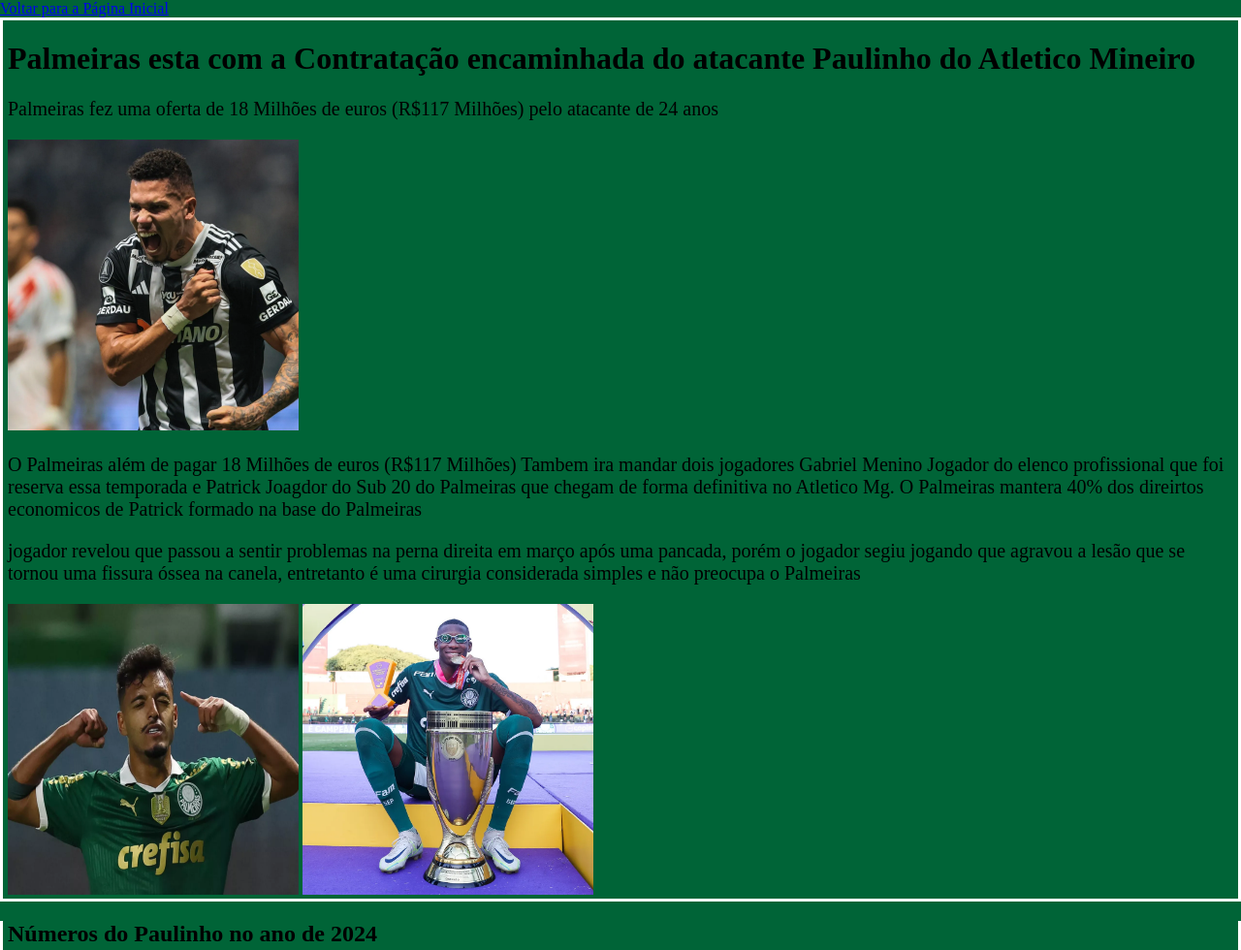
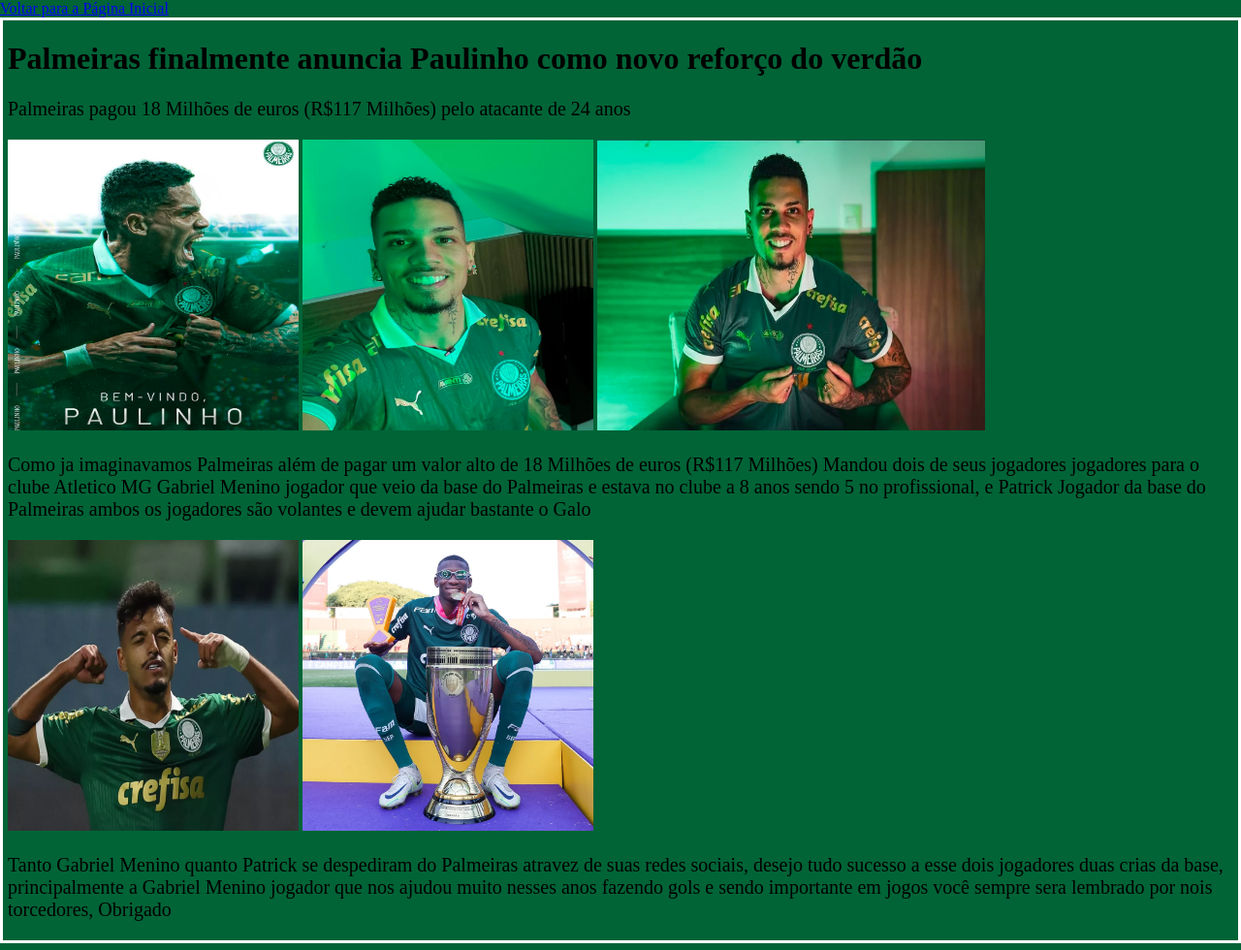
Before and after one commit to Verdao-Sempre/Noticia-2, a plain HTML site: page index.html in a window 1280 px wide. Shown: the top 980 px of the page at 97% size. Drawn offline with Linux system fonts and the light colour scheme.

Commit message:
Upload
Upload

```diff
--- a/index.html
+++ b/index.html
@@ -13,20 +13,24 @@
 </head>
 
 <body>
-    <a href="https://verdao-sempre.github.io/Verdao-sempre/">Voltar para a Página Inicial</a>
+    <a href="https://verdao-sempre.github.io/Verdao-Sempre/">Voltar para a Página Inicial</a>
     <div class="Noticia">
-        <h1>Palmeiras esta com a Contratação encaminhada do atacante Paulinho do Atletico Mineiro</h1>
-        <p>Palmeiras fez uma oferta de 18 Milhões de euros (R$117 Milhões) pelo atacante de 24 anos </p>
-        <img src="Paulinho.webp" alt="Paulinho" width="300px" height="300px">
-        <p>O Palmeiras além de pagar 18 Milhões de euros (R$117 Milhões) Tambem ira mandar dois jogadores
-            Gabriel Menino Jogador do elenco profissional que foi reserva essa temporada e
-            Patrick Joagdor do Sub 20 do Palmeiras que chegam de forma definitiva no Atletico Mg.
-            O Palmeiras mantera 40% dos direirtos economicos de Patrick formado na base do Palmeiras</p>
-            <p> jogador revelou que passou a sentir problemas na perna direita em março após uma pancada,
-                porém o jogador segiu jogando que agravou a lesão que se tornou uma fissura óssea na canela,
-                entretanto é uma cirurgia considerada simples e não preocupa o Palmeiras </p>
+        <h1>Palmeiras finalmente anuncia Paulinho como novo reforço do verdão</h1>
+        <p>Palmeiras pagou 18 Milhões de euros (R$117 Milhões) pelo atacante de 24 anos </p>
+        <img src="Paulinho anuncio.jpg" alt="Paulinho" width="300px" height="300px">
+        <img src="Paulinho2.jpg" alt="Gabriel Menino" width="300px" height="300px">
+        <img src="Paulinho3.jpg" alt="Patrick" width="400px" height="300px">
+        <p>Como ja imaginavamos Palmeiras além de pagar um valor alto de 18 Milhões de euros (R$117 Milhões)
+            Mandou dois de seus jogadores jogadores para o clube Atletico MG Gabriel Menino jogador que veio da base do Palmeiras e estava no clube
+            a 8 anos sendo 5 no profissional, e Patrick Jogador da base do Palmeiras ambos os jogadores são volantes e devem ajudar bastante o Galo
+        </p>
         <img src="Gabriel Menino.webp" alt="Gabriel Menino" width="300px" height="300px">
         <img src="Patrick.webp" alt="Patrick" width="300px" height="300px">
+            <p>Tanto Gabriel Menino quanto Patrick se despediram do Palmeiras atravez de suas redes sociais, desejo tudo sucesso a esse dois jogadores
+                duas crias da base, principalmente a Gabriel Menino jogador que nos ajudou muito nesses anos fazendo gols e sendo importante em jogos
+                você sempre sera lembrado por nois torcedores, Obrigado
+            </p>
+
     </div>
     <div class="Numeros">
         <h2>Números do Paulinho no ano de 2024</h2>
```
Also changed, not shown: Paulinho anuncio.jpg (added), Paulinho2.jpg (added), Paulinho3.jpg (added).
